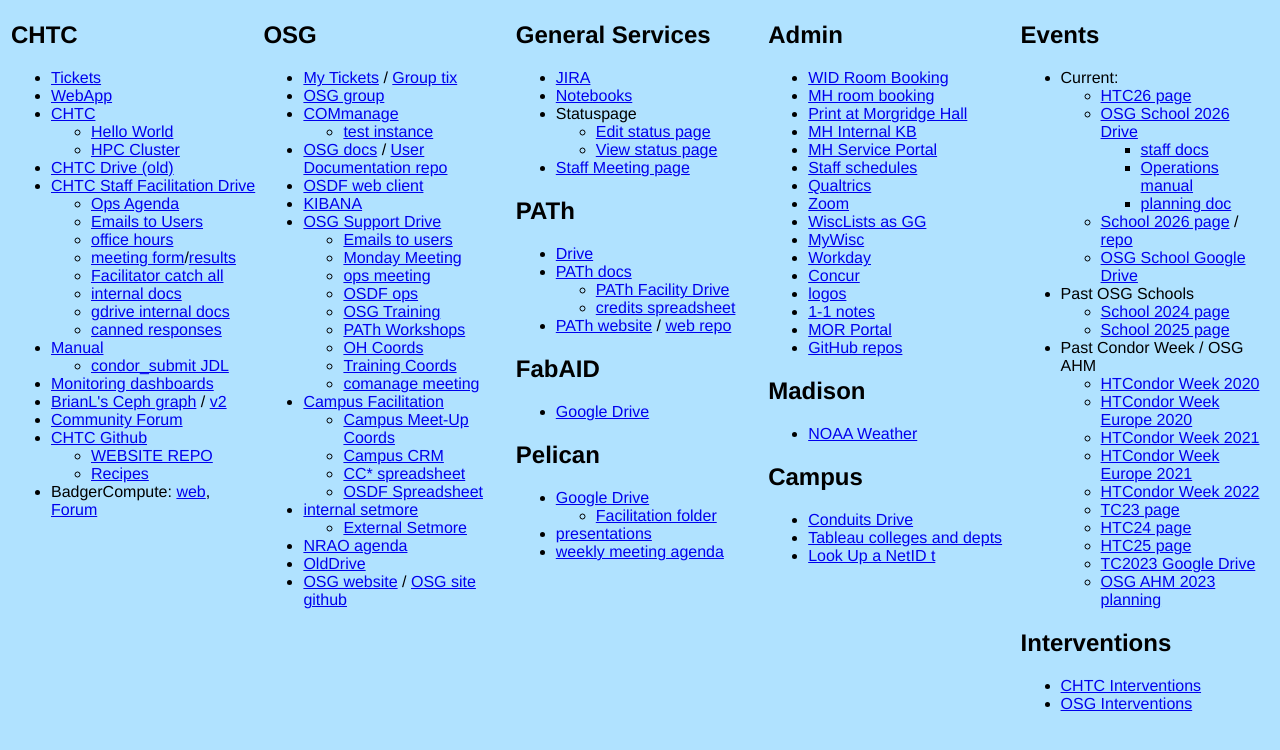
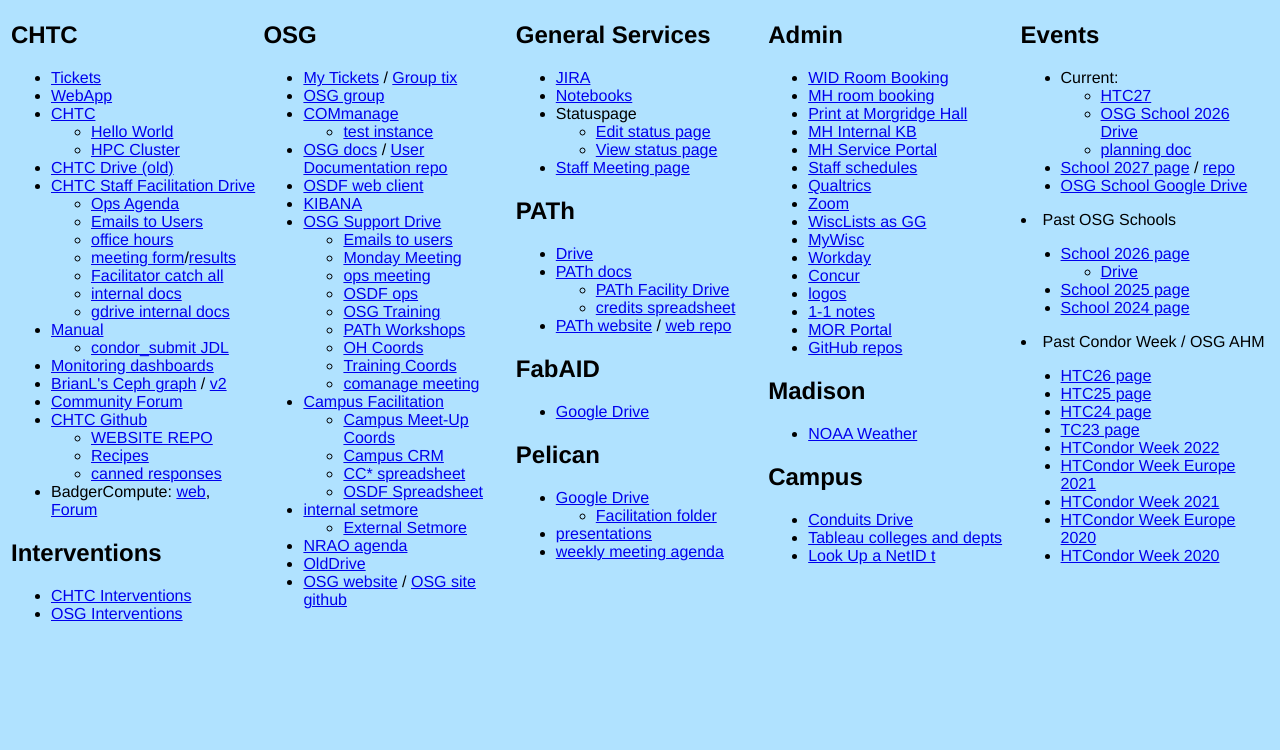
Before and after one commit to ChristinaLK/dashboard, a plain HTML site: page index.html in a window 1280 px wide. Shown: the part 48-798 px from the top of the page. Drawn offline with Linux system fonts and the light colour scheme.

Commit message:
updating for 2027 events

```diff
--- a/index.html
+++ b/index.html
@@ -34,7 +34,6 @@
 		<li><a href="https://rcf-docs.chtc.chtc.io/">internal docs</a></li>
 		<li><a href="https://drive.google.com/drive/u/0/folders/1rtSV2ddLXGVfKYFJa0VD9IvQW4g2H7UH">gdrive internal docs</a></li>
 		<!--<li><a href="https://docs.google.com/spreadsheets/d/14cVT-VXY-9gO03R49f3YsPMPf9ekZGMs_o3XpJ3TZ34/edit#gid=0">ec requests</a></li>-->
-		<li><a href="https://github.com/CHTC/facilitation-canned-responses">canned responses</a></li>
 		<!--<li><a href="https://docs.google.com/document/d/1hvKUCPzFrdnK_DwscBK_au9pJVM-siilx5lFzC79PqA/edit">UX meeting</a></li>-->
 		</ul>
 	</li>
@@ -56,10 +55,17 @@
 	<li><a href="https://github.com/CHTC">CHTC Github</a> <ul>
 	    <li><a href="https://github.com/CHTC/chtc-website-source">WEBSITE REPO</a></li>
 	    <li><a href="https://github.com/CHTC/recipes">Recipes</a></li>
+		<li><a href="https://github.com/CHTC/facilitation-canned-responses">canned responses</a></li>
 		</ul>
 	</li>
 	<li>BadgerCompute: <a href="https://badgercompute.wisc.edu/">web</a>, <a href="https://community.badgercompute.wisc.edu/">Forum</a></li>
 	</ul>
+
+<h2>Interventions</h2>
+   <ul>
+	   <li><a href="https://docs.google.com/spreadsheets/d/1M94Cu_BSM6evTTnbh2rHyxQufygNc1YNP5-d-sHVA2A/edit?gid=0#gid=0">CHTC Interventions</a></li>
+	   <li><a href="https://docs.google.com/spreadsheets/d/1dVOH2qwBzRCVx9gmEjQBJcRKOE8rwfEe62ALto40TRY/edit?gid=0#gid=0">OSG Interventions</a></li>
+   </ul>
 
   </td>
 
@@ -261,16 +267,15 @@
 	<h2>Events</h2>
 	<ul>
 	<li>Current: <ul>
-		<li><a href="https://agenda.hep.wisc.edu/event/2432/">HTC26 page</a></li>
-	    <li><a href="https://drive.google.com/drive/u/0/folders/1jtHz6f08Y3LA6llVJGPt_STIAUy7tSsD">OSG School 2026 Drive</a>
-		<ul><li><a href="https://drive.google.com/drive/u/0/folders/11rAGXhl_UYjEhFLYfys4d6E3-2QA6eo_">staff docs</a></li>
-		<li><a href="https://docs.google.com/document/d/12ZqYcRPGtCKfRVd8DvE69ycnF-iUmbP-s1BEIcJKSb8/edit?tab=t.0#heading=h.fzlgvalqek7z">Operations manual</a></li>
-		<li><a href="https://docs.google.com/document/d/1Eyo4kUDCZ4Nxlmy1cYZTQ__1_Tc9-e3vxNo9qZszDi4/edit?tab=t.0">planning doc</a></li>
+		<li><a href="https://chtc.cs.wisc.edu/events/2027/06/08/htc27-save-the-date/">HTC27</li>
+	    <li><a href="https://drive.google.com/drive/u/0/folders/1PeLl5S451PcwK4cvU6Oosc7AvP2EMx-m">OSG School 2026 Drive</a>
+		<!--<ul><li><a href="https://drive.google.com/drive/u/0/folders/11rAGXhl_UYjEhFLYfys4d6E3-2QA6eo_">staff docs</a></li>-->
+		<!--<li><a href="">Operations manual</a></li>-->
+		<li><a href="https://docs.google.com/document/d/14eQJkHdDoGLXTgqWx9eEcFVzb2k_F2xeQJO4y5BkzPo/edit?tab=t.0">planning doc</a></li>
 		</ul>
 	    </li>
-	    <li><a href="https://osg-htc.org/school-2026/">School 2026 page</a> / <a href="https://github.com/osg-htc/school-2026">repo</a></li>
+	    <li><a href="https://osg-htc.org/school-2027/">School 2027 page</a> / <a href="https://github.com/osg-htc/school-2027">repo</a></li>
 		<li><a href="https://drive.google.com/drive/u/0/folders/1YK8OIf_5bv8COOFGgNJGXaUs9Vaat7LP">OSG School Google Drive</a></li>
-	    <!--<li><a href="https://github.com/osg-htc/school-2025/">Git repo</a></li>-->
 	</ul></li>
 <!--	<li><a href="https://research.cs.wisc.edu/htcondor/HTCondorWeek2017/">HTCondor Week 2017</a></li>-->
 <!--	<li><a href="https://agenda.hep.wisc.edu/event/1325/">HTCondor Week 2019</a></li>-->
@@ -281,27 +286,27 @@
 	<!--<li><a href="https://opensciencegrid.org/virtual-school-2021/">User School 2021</a></li>-->
 	<!--<li><a href="https://osg-htc.org/user-school-2022/index.html">User School 2022</a></li>-->
 	<!--<li><a href="https://osg-htc.org/user-school-2023/">OSG School 2023</a></li>-->
-        <li><a href="https://osg-htc.org/school-2024/">School 2024 page</a></li>
+		<li><a href="https://osg-htc.org/school-2026/">School 2026 page</a>
+			<ul><li><a href="https://drive.google.com/drive/u/0/folders/1jtHz6f08Y3LA6llVJGPt_STIAUy7tSsD">Drive</a></li></ul>
+		</li>
 		<li><a href="https://osg-htc.org/school-2025/">School 2025 page</a></li>
+		<li><a href="https://osg-htc.org/school-2024/">School 2024 page</a></li>
 	</ul></li>
 	<li>Past Condor Week / OSG AHM <ul>
+    <li><a href="https://agenda.hep.wisc.edu/event/2432/">HTC26 page</a></li>
+	<li><a href="https://agenda.hep.wisc.edu/event/2297/">HTC25 page</a></li>
+	<li><a href="https://agenda.hep.wisc.edu/event/2175/">HTC24 page</a></li>
+	<li><a href="https://agenda.hep.wisc.edu/event/2014/">TC23 page</a></li>
+	<li><a href="https://agenda.hep.wisc.edu/event/1733/">HTCondor Week 2022</a></li>
+	<li><a href="https://indico.cern.ch/event/1059494/">HTCondor Week Europe 2021</a></li>
+	<li><a href="https://agenda.hep.wisc.edu/event/1579/">HTCondor Week 2021</a></li>
+	<li><a href="https://indico.cern.ch/event/936993/">HTCondor Week Europe 2020</a></li>
 	<li><a href="https://agenda.hep.wisc.edu/event/1440/">HTCondor Week 2020</a></li>
-	<li><a href="https://indico.cern.ch/event/936993/">HTCondor Week Europe 2020</a></li>
-	<li><a href="https://agenda.hep.wisc.edu/event/1579/">HTCondor Week 2021</a></li>
-	<li><a href="https://indico.cern.ch/event/1059494/">HTCondor Week Europe 2021</a></li>
-	<li><a href="https://agenda.hep.wisc.edu/event/1733/">HTCondor Week 2022</a></li>
-	<li><a href="https://agenda.hep.wisc.edu/event/2014/">TC23 page</a></li>
-	<li><a href="https://agenda.hep.wisc.edu/event/2175/">HTC24 page</a></li>
-	<li><a href="https://agenda.hep.wisc.edu/event/2297/">HTC25 page</a></li>
-	<li><a href="https://drive.google.com/drive/folders/1YoqXkFR06lvQ1AFi2UMscjHF7EXAtrTZ">TC2023 Google Drive</li>
-	<li><a href="https://drive.google.com/drive/u/0/folders/1eFQUzoQcdHceQ7W3c1QQ8ISRpUU76OaD">OSG AHM 2023 planning</a></li>
+<!--	<li><a href="https://drive.google.com/drive/folders/1YoqXkFR06lvQ1AFi2UMscjHF7EXAtrTZ">TC2023 Google Drive</li> -->
+<!--	<li><a href="https://drive.google.com/drive/u/0/folders/1eFQUzoQcdHceQ7W3c1QQ8ISRpUU76OaD">OSG AHM 2023 planning</a></li> -->
 	</ul></li>
 	</ul>
-<h2>Interventions</h2>
-   <ul>
-	   <li><a href="https://docs.google.com/spreadsheets/d/1M94Cu_BSM6evTTnbh2rHyxQufygNc1YNP5-d-sHVA2A/edit?gid=0#gid=0">CHTC Interventions</a></li>
-	   <li><a href="https://docs.google.com/spreadsheets/d/1dVOH2qwBzRCVx9gmEjQBJcRKOE8rwfEe62ALto40TRY/edit?gid=0#gid=0">OSG Interventions</a></li>
-   </ul>
+
 
 <!--	<ul>
 	<li>Manual RST references
```
